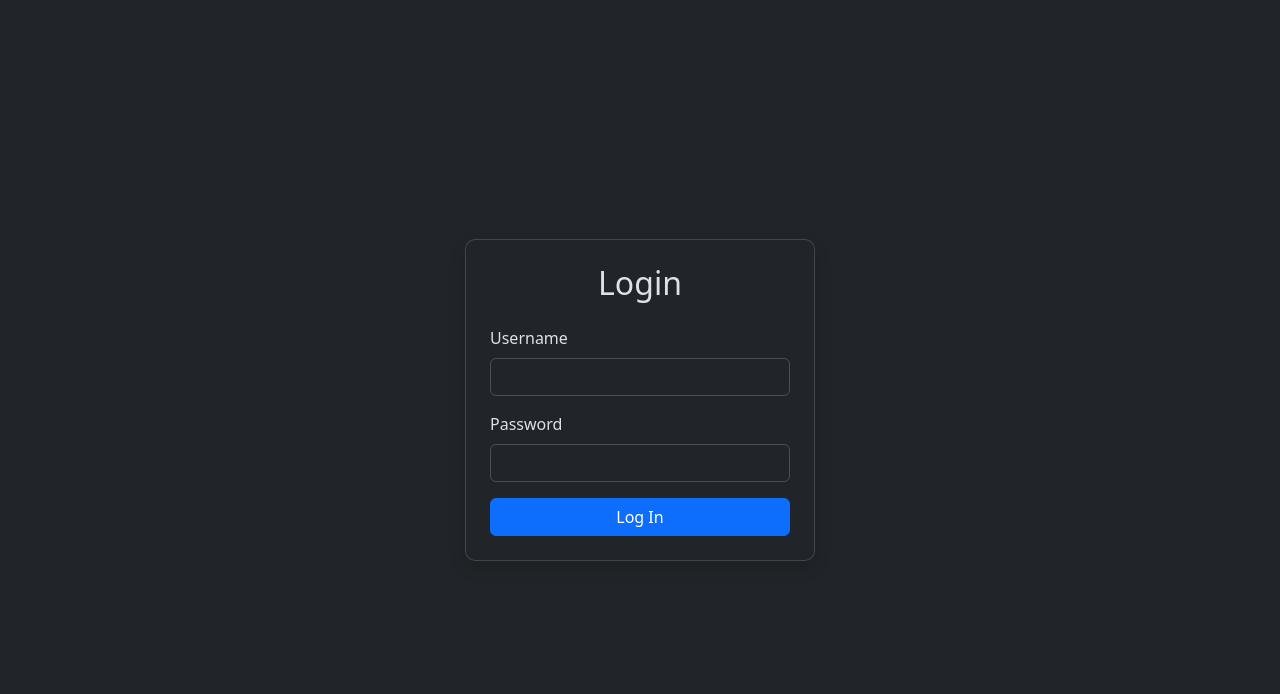
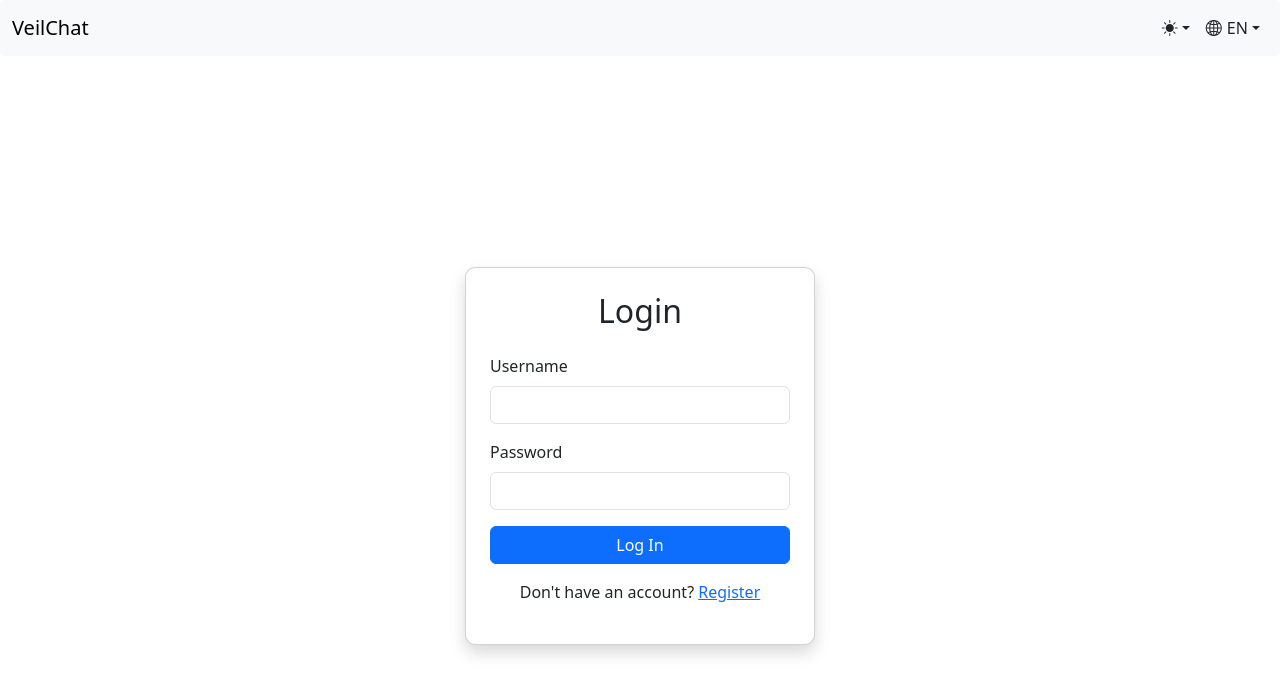
Before and after one commit to MichaelAntropov/runar-chat-web, a Vue app: page /login in a window 1280 px wide. Shown: the top 694 px of the page. Built offline with nearby package versions, Linux system fonts and the light colour scheme; no server answers.

Commit message:
Add i18 (en, ua) and theme (light, dark)

```diff
--- a/index.html
+++ b/index.html
@@ -4,7 +4,7 @@
     <meta charset="UTF-8" />
     <meta name="viewport" content="width=device-width, initial-scale=1.0" />
     <link rel="icon" href="/favicon.ico" />
-    <title>Quarkus Secure Chat</title>
+    <title>VeilChat</title>
   </head>
   <body>
     <div id="app"></div>
--- a/package.json
+++ b/package.json
@@ -25,6 +25,7 @@
     "pinia": "^3.0.1",
     "pinia-plugin-persistedstate": "^4.2.0",
     "vue": "^3.5.13",
+    "vue-i18n": "^11.2.8",
     "vue-router": "^4.5.0"
   },
   "devDependencies": {
--- a/src/App.vue
+++ b/src/App.vue
@@ -1,4 +1,13 @@
-<script setup lang="ts"></script>
+<script setup lang="ts">
+import { onMounted } from 'vue'
+import { useTheme } from './theme/useTheme'
+
+const { initTheme } = useTheme()
+
+onMounted(() => {
+  initTheme()
+})
+</script>
 
 <template>
   <RouterView />
--- a/src/components/LandingScreen.vue
+++ b/src/components/LandingScreen.vue
@@ -1,5 +1,17 @@
 <script setup lang="ts">
+import { useI18n } from 'vue-i18n'
 import NavBar from './NavBar.vue'
+import router from '@/router'
+import { useUserStore } from '@/user/userStore'
+
+const { t } = useI18n()
+const userStore = useUserStore()
+
+function gotToLogIn() {
+  if (!userStore.isAuthenticated) {
+    router.push('/login')
+  }
+}
 </script>
 
 <template>
@@ -9,10 +21,12 @@ import NavBar from './NavBar.vue'
   <main>
     <div class="container d-flex justify-content-center align-items-center vh-100">
       <div class="text-center">
-        <h1>Quarkus Chat</h1>
-        <p>Chat application using Java Quarkus framework, Vue.js, etc.</p>
+        <h1>VeilChat</h1>
+        <p>{{ t('landing.p.description') }}</p>
         <p>
-          <a class="btn btn-lg btn-primary">Start chat</a>
+          <a class="btn btn-lg btn-primary" href="/login" @click.prevent="gotToLogIn">{{
+            t('landing.button.start')
+          }}</a>
         </p>
       </div>
     </div>
--- a/src/components/LoginForm.vue
+++ b/src/components/LoginForm.vue
@@ -1,9 +1,13 @@
 <script setup lang="ts">
+import NavBar from './NavBar.vue'
 import type { AuthRequest } from '@/auth/types/AuthRequest'
 import type { AuthResponse } from '@/auth/types/AuthResponse'
 import { useUserStore } from '@/user/userStore'
 import { reactive } from 'vue'
+import { useI18n } from 'vue-i18n'
 import { useRouter } from 'vue-router'
+
+const { t } = useI18n()
 
 const router = useRouter()
 const userStore = useUserStore()
@@ -15,7 +19,6 @@ const userCredentials = reactive({
 
 async function logIn() {
   await authenticate(userCredentials.username, userCredentials.password).then(() => {
-    console.log('Go to /chat')
     router.push('/chat')
   })
 }
@@ -25,7 +28,6 @@ async function authenticate(username: string, password: string) {
     userStore.isAuthenticated = true
     userStore.refreshToken = response.refreshToken
     userStore.accessToken = response.accessToken
-    console.log('Authenticated')
   })
 }
 
@@ -44,15 +46,23 @@ async function postAuth(data: AuthRequest): Promise<AuthResponse> {
 
   return await response.json()
 }
+
+if (userStore.isAuthenticated) {
+  router.push('/chat')
+}
 </script>
 
 <template>
+  <header>
+    <NavBar />
+  </header>
+  <main>
     <div class="d-flex justify-content-center align-items-center min-vh-100">
       <div class="card p-4 shadow">
-      <h2 class="text-center mb-4">Login</h2>
+        <h2 class="text-center mb-4">{{ t('login.label.login') }}</h2>
         <form>
           <div class="mb-3">
-          <label for="username" class="form-label">Username</label>
+            <label for="username" class="form-label">{{ t('login.label.username') }}</label>
             <input
               type="text"
               id="username"
@@ -62,7 +72,7 @@ async function postAuth(data: AuthRequest): Promise<AuthResponse> {
             />
           </div>
           <div class="mb-3">
-          <label for="password" class="form-label">Password</label>
+            <label for="password" class="form-label">{{ t('login.label.password') }}</label>
             <input
               type="password"
               id="password"
@@ -71,10 +81,18 @@ async function postAuth(data: AuthRequest): Promise<AuthResponse> {
               required
             />
           </div>
-        <button type="submit" class="btn btn-primary w-100" @click.prevent="logIn">Log In</button>
+          <button type="submit" class="btn btn-primary w-100" @click.prevent="logIn">
+            {{ t('login.button.login') }}
+          </button>
+          <div class="text-center mt-3">
+            <p>
+              {{ t('login.label.no-account') }} <a href="#">{{ t('login.label.register') }}</a>
+            </p>
+          </div>
         </form>
       </div>
     </div>
+  </main>
 </template>
 
 <style scoped>
--- a/src/components/NavBar.vue
+++ b/src/components/NavBar.vue
@@ -1,16 +1,24 @@
 <script setup lang="ts">
+import { setLocale } from '@/i18n'
+import { useTheme } from '@/theme/useTheme'
 import { useUserStore } from '@/user/userStore'
 import { computed } from 'vue'
-import { useRouter } from 'vue-router'
+import { useI18n } from 'vue-i18n'
+import { useRoute, useRouter } from 'vue-router'
+
+const { t, locale } = useI18n()
 
 const router = useRouter()
+const route = useRoute()
 const userStore = useUserStore()
+
+const { currentTheme, setTheme } = useTheme()
 
 const loginBtnContent = computed(() => {
   if (!userStore.isAuthenticated) {
-    return 'Log In'
+    return t('navbar.button.login')
   } else {
-    return 'My chats'
+    return t('navbar.button.chats')
   }
 })
 
@@ -21,6 +29,10 @@ function gotToLogInOrChat() {
     router.push('/chat')
   }
 }
+
+const showLoginButton = computed(() => {
+  return route.name !== 'LoginScreen'
+})
 </script>
 
 <template>
@@ -39,10 +51,86 @@ function gotToLogInOrChat() {
       </button>
 
       <div class="collapse navbar-collapse d-sm-flex" id="navbar">
-        <a class="navbar-brand col-sm-3 me-0" href="#">Quarkus Chat</a>
+        <a class="navbar-brand col-sm-3 me-0" href="/" @click.prevent="router.push('/')"
+          >VeilChat</a
+        >
         <ul class="navbar-nav col-sm-6 justify-content-sm-center"></ul>
-        <div class="d-sm-flex col-sm-3 justify-content-sm-end">
-          <button class="btn btn-primary" @click="gotToLogInOrChat">{{ loginBtnContent }}</button>
+        <div class="d-sm-flex col-sm-3 justify-content-sm-end gap-2">
+          <div class="dropdown dropdown-center me-2">
+            <button
+              class="btn btn-link nav-link dropdown-toggle py-2 d-flex align-items-center"
+              type="button"
+              data-bs-toggle="dropdown"
+              aria-expanded="false"
+            >
+              <i
+                class="bi"
+                :class="currentTheme === 'dark' ? 'bi-moon-stars-fill' : 'bi-brightness-high-fill'"
+              ></i>
+            </button>
+            <ul class="dropdown-menu dropdown-menu-end">
+              <li>
+                <button
+                  class="dropdown-item"
+                  :class="{ active: currentTheme === 'light' }"
+                  type="button"
+                  @click="setTheme('light')"
+                >
+                  {{ t('navbar.button.theme-light') }}
+                </button>
+              </li>
+              <li>
+                <button
+                  class="dropdown-item"
+                  :class="{ active: currentTheme === 'dark' }"
+                  type="button"
+                  @click="setTheme('dark')"
+                >
+                  {{ t('navbar.button.theme-dark') }}
+                </button>
+              </li>
+            </ul>
+          </div>
+          <div class="dropdown dropdown-center me-2">
+            <button
+              class="btn btn-link nav-link dropdown-toggle py-2 d-flex align-items-center"
+              type="button"
+              data-bs-toggle="dropdown"
+              aria-expanded="false"
+            >
+              <i class="bi bi-globe2" style="padding-right: 5px"></i>{{ locale.toUpperCase() }}
+            </button>
+            <ul class="dropdown-menu dropdown-menu-end">
+              <li>
+                <button
+                  class="dropdown-item"
+                  :class="{ active: locale === 'en' }"
+                  type="button"
+                  @click="setLocale('en')"
+                >
+                  English
+                </button>
+              </li>
+              <li>
+                <button
+                  class="dropdown-item"
+                  :class="{ active: locale === 'ua' }"
+                  type="button"
+                  @click="setLocale('ua')"
+                >
+                  Українська
+                </button>
+              </li>
+            </ul>
+          </div>
+          <a
+            v-if="showLoginButton"
+            class="btn btn-primary"
+            href="/login"
+            @click.prevent="gotToLogInOrChat"
+          >
+            {{ loginBtnContent }}
+          </a>
         </div>
       </div>
     </div>
--- /dev/null
+++ b/src/i18n.ts
@@ -0,0 +1,28 @@
+import { createI18n } from 'vue-i18n'
+
+import en from './locales/en.json'
+import ua from './locales/ua.json'
+
+export type AppLocale = 'en' | 'ua'
+
+const savedLocale = localStorage.getItem('user-locale') as AppLocale | null
+const locale = savedLocale || 'en'
+
+const i18n = createI18n({
+  legacy: false,
+  locale: locale,
+  fallbackLocale: 'en',
+  messages: {
+    en,
+    ua,
+  },
+})
+
+export function setLocale(lang: AppLocale) {
+  i18n.global.locale.value = lang
+
+  localStorage.setItem('user-locale', lang)
+  document.documentElement.setAttribute('lang', lang)
+}
+
+export default i18n
--- /dev/null
+++ b/src/locales/en.json
@@ -0,0 +1,30 @@
+{
+  "landing": {
+    "p": {
+      "description": "E2EE chat application using Java Quarkus framework, Vue.js, etc."
+    },
+    "button": {
+      "start": "Start chat"
+    }
+  },
+  "login": {
+    "label": {
+      "login": "Login",
+      "username": "Username",
+      "password": "Password",
+      "no-account": "Don't have an account?",
+      "register": "Register"
+    },
+    "button": {
+      "login": "Log In"
+    }
+  },
+  "navbar": {
+    "button": {
+      "login": "Log In",
+      "chats": "My chats",
+      "theme-light": "Light",
+      "theme-dark": "Dark"
+    }
+  }
+}
--- /dev/null
+++ b/src/locales/ua.json
@@ -0,0 +1,30 @@
+{
+  "landing": {
+    "p": {
+      "description": "E2EE чат-додаток, що використовує Java Quarkus framework, Vue.js тощо."
+    },
+    "button": {
+      "start": "Почати чат"
+    }
+  },
+  "login": {
+    "label": {
+      "login": "Увійти",
+      "username": "Ім'я користувача",
+      "password": "Пароль",
+      "no-account": "Немає акаунту?",
+      "register": "Зареєструватися"
+    },
+    "button": {
+      "login": "Увійти"
+    }
+  },
+  "navbar": {
+    "button": {
+      "login": "Увійти",
+      "chats": "Мої чати",
+      "theme-light": "Світла",
+      "theme-dark": "Темна"
+    }
+  }
+}
--- a/src/main.ts
+++ b/src/main.ts
@@ -7,9 +7,11 @@ import router from './router'
 import { useUserStore } from './user/userStore'
 import piniaPluginPersistedstate from 'pinia-plugin-persistedstate'
 import { createPinia } from 'pinia'
+import i18n from './i18n'
 
 const app = createApp(App)
 app.use(router)
+app.use(i18n)
 
 const pinia = createPinia()
 pinia.use(piniaPluginPersistedstate)
--- a/src/router.ts
+++ b/src/router.ts
@@ -5,9 +5,9 @@ import ChatScreen from '@/components/ChatScreen.vue'
 import { useUserStore } from './user/userStore'
 
 const routes = [
-  { path: '/', component: LandingScreen },
-  { path: '/login', component: LoginScreen },
-  { path: '/chat', component: ChatScreen, meta: { requiresAuth: true } },
+  { name: 'LandingScreen', path: '/', component: LandingScreen },
+  { name: 'LoginScreen', path: '/login', component: LoginScreen },
+  { name: 'ChatScreen', path: '/chat', component: ChatScreen, meta: { requiresAuth: true } },
 ]
 
 const router = createRouter({
--- /dev/null
+++ b/src/theme/useTheme.ts
@@ -0,0 +1,29 @@
+import { ref } from 'vue'
+
+type Theme = 'light' | 'dark'
+
+const currentTheme = ref<Theme>('light')
+
+export function useTheme() {
+  const setTheme = (theme: Theme) => {
+    currentTheme.value = theme
+    document.documentElement.setAttribute('data-bs-theme', theme)
+    localStorage.setItem('theme', theme)
+  }
+
+  const initTheme = () => {
+    const storedTheme = localStorage.getItem('theme') as Theme | null
+
+    if (storedTheme) {
+      setTheme(storedTheme)
+    } else {
+      setTheme('light')
+    }
+  }
+
+  return {
+    currentTheme,
+    setTheme,
+    initTheme,
+  }
+}
```
Also changed, not shown: 1 other file (tests, documents, lock files or other folders). Lines whose indentation alone changed are shown as unchanged.
